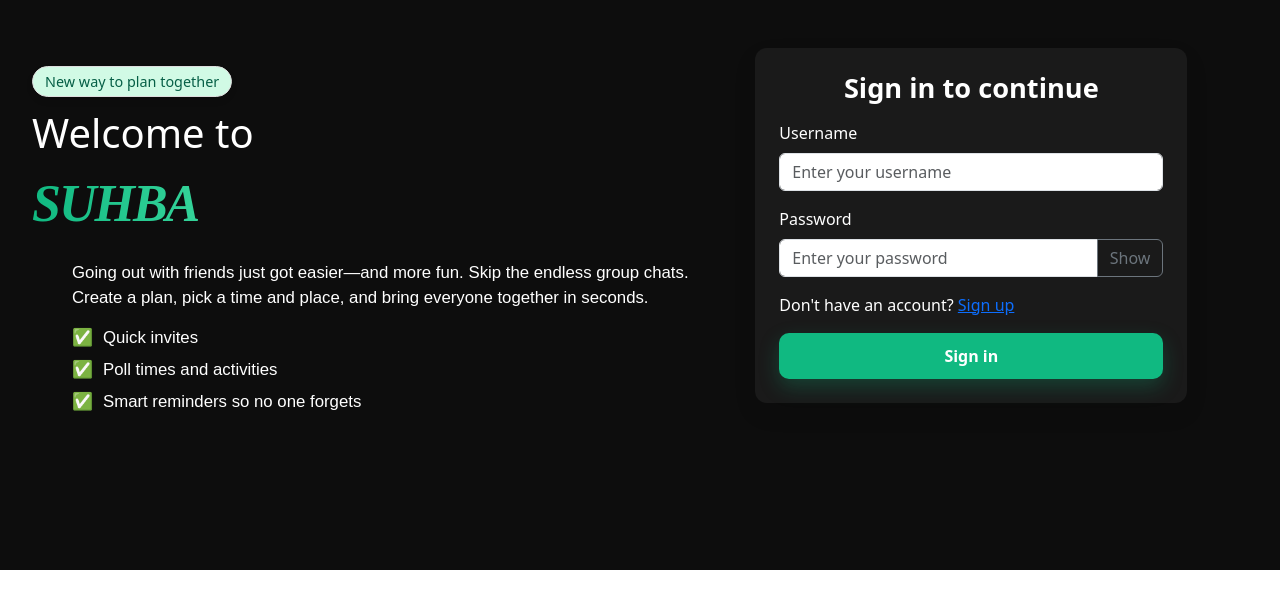
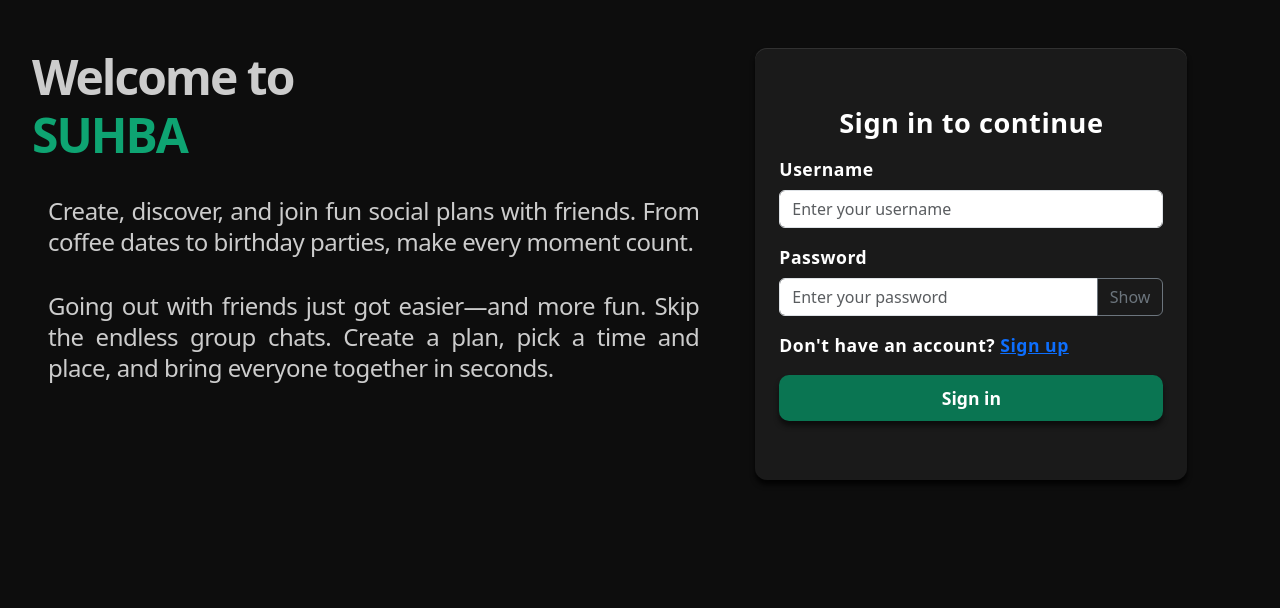
Before and after one commit to xhasanzx/Eventify, a React (Vite) app in the folder frontend/: page /login in a window 1280 px wide. Shown: the top 608 px of the page. Built offline with nearby package versions, Linux system fonts and the light colour scheme; no server answers.

Commit message:
changed the login page to dark mode

```diff
--- a/frontend/src/components/LoginForm.jsx
+++ b/frontend/src/components/LoginForm.jsx
@@ -37,9 +37,7 @@ export default function LoginForm() {
   return (
     <div className="login-form">
       <div className="card-body" style={{ padding: "24px" }}>
-        <h2 className="text-center mb-3 header">
-          Sign in to continue
-        </h2>
+        <h2 className="text-center mb-3 header">Sign in to continue</h2>
         {error && (
           <div className="alert alert-danger py-2" role="alert">
             {error}
@@ -87,16 +85,7 @@ export default function LoginForm() {
 
           <button
             type="submit"
-            className="btn w-100"
-            style={{
-              textDecoration: "none",
-              background: "#10b981",
-              color: "white",
-              padding: "10px 16px",
-              borderRadius: "10px",
-              fontWeight: 700,
-              boxShadow: "0 8px 20px rgba(16,185,129,0.25)",
-            }}
+            className="login-button-primary"
             disabled={isLoading}
           >
             {isLoading ? "Signing in..." : "Sign in"}
--- a/frontend/src/pages/LoginPage.jsx
+++ b/frontend/src/pages/LoginPage.jsx
@@ -4,87 +4,23 @@ export default function LoginPage() {
   return (
     <div className="login-page row">
       <div className="col-7">
-        <h1 className="landing-page-title col-12">
-          <span
-            className="landing-page-subtitle"
-            style={{
-              display: "inline-block",
-              padding: "6px 12px",
-              fontSize: "0.9rem",
-              color: "#065f46",
-              background: "#d1fae5",
-              borderRadius: "9999px",
-              border: "1px solid rgb(221, 221, 221)",
-              boxShadow: "0 4px 6px rgba(0, 0, 0, 0.1)",
-              marginBottom: "12px",
-            }}
-          >
-            New way to plan together
-          </span>
-          <br />
-          <p style={{
-            color: "hsla(0, 0%, 100%, 1.00)",
-          }}>Welcome to</p>
-          <span
-            className="suhba-title"
-            style={{
-              fontFamily: "Fjalla One",
-              fontStyle: "oblique",
-              fontWeight: "bold",
-              fontSize: "3.25rem",
-              background: "linear-gradient(90deg, #10b981, #34d399)",
-              WebkitBackgroundClip: "text",
-              backgroundClip: "text",
-              color: "transparent",
-            }}
-          >
-            SUHBA
-          </span>
-        </h1>
-        <div
-          className="landing-page-text col-12"
-          style={{
-            padding: "8px 40px 0px 40px",
-            marginBottom: "120px",
-            textAlign: "left",
-            fontFamily: "Arial",
-            fontSize: "1.05rem",
-            color: "hsla(0, 0%, 100%, 1.00)",
-            maxWidth: "720px",
-          }}
-        >
-          <p style={{ marginTop: "8px", marginBottom: "12px" }}>
+        <div className="landing-page-title col-12">
+          <h1 className="login-page-title">
+            Welcome to
+            <br />
+            <span className="suhba-title">SUHBA</span>
+          </h1>
+        </div>
+        <div className="col-12">
+          <p className="login-page-text">
+            Create, discover, and join fun social plans with friends. From
+            coffee dates to birthday parties, make every moment count.
+          </p>
+          <p className="login-page-text">
             Going out with friends just got easier—and more fun. Skip the
             endless group chats. Create a plan, pick a time and place, and bring
             everyone together in seconds.
           </p>
-          <ul
-            style={{
-              listStyle: "none",
-              padding: 0,
-              margin: 0,
-              lineHeight: 1.9,
-            }}
-          >
-            <li style={{ display: "flex", alignItems: "center", gap: "10px" }}>
-              <span role="img" aria-label="check">
-                ✅
-              </span>
-              Quick invites
-            </li>
-            <li style={{ display: "flex", alignItems: "center", gap: "10px" }}>
-              <span role="img" aria-label="check">
-                ✅
-              </span>
-              Poll times and activities
-            </li>
-            <li style={{ display: "flex", alignItems: "center", gap: "10px" }}>
-              <span role="img" aria-label="check">
-                ✅
-              </span>
-              Smart reminders so no one forgets
-            </li>
-          </ul>
         </div>
       </div>
 
--- a/frontend/src/style/style.css
+++ b/frontend/src/style/style.css
@@ -7,29 +7,79 @@
 
 /* CSS Variables */
 :root {
-  --col-dark: hsl(0, 0%, 5%);
-  --col-medium: hsl(0, 0%, 10%);
-  --col-light: hsl(0, 0%, 15%);
-  --text-primary: hsl(160, 84%, 39%);
-  --text-secondary: hsl(0, 0%, 20%);
+  --bg-dark: hsl(0, 0%, 5%);
+  --bg-medium: hsl(0, 0%, 10%);
+  --bg-light: hsl(0, 0%, 15%);
+
+  --primary-light: hsl(160, 84%, 40%);
+  --primary-medium: hsl(160, 84%, 35%);
+  --primary-dark: hsl(160, 84%, 25%);
+
+  --text-light: hsl(0, 0%, 90%);
+  --text-medium: hsl(0, 0%, 80%);
+  --text-dark: hsl(0, 0%, 70%);
+
+  --secondary: hsl(0, 0%, 20%);
 }
 
 .login-page {
-  padding: 2rem;
-  padding-top: 3rem;
-  background-color: var(--col-dark);
-  display: flex;
-  min-width: 100vw;
+  height: 100vh;
+  padding: 3rem 2rem 3rem 2rem;
+  background-color: var(--bg-dark);
 }
 
 .login-form {
   width: 27rem;
-  background-color: var(--col-medium);
+  height: 27rem;
+  display: flex;
+  align-items: center;
+  background-color: var(--bg-medium);
   color: white;
+  font-weight: 600;
+  font-size: 1.1rem;
+  letter-spacing: 0.5px;
+  border-radius: 12px;
+  box-shadow: inset 0 1px hsl(0, 0%, 100%, 0.1), 0 5px 5px rgba(0, 0, 0, 0.8);
+}
+
+.login-button-primary {
+  width: 100%;
+  text-decoration: none;
+  background: var(--primary-dark);
+  color: white;
+  padding: 10px 16px;
+  border-radius: 10px;
+  font-weight: 700;
+  border: none;
+  box-shadow: 0 5px 5px var(--bg-dark);
+  transition: transform 0.3s ease;
+}
+
+.login-button-primary:hover {
+  transform: translateY(-1px);
+  box-shadow: 0px 1px 5px var(--bg-light);
+}
+
+.suhba-title {
+  color: var(--primary-medium);
+}
+
+.login-page-title {
+  color: var(--text-medium);
+  font-size: 3rem;
+  font-weight: 800;
+  letter-spacing: -2px;
+}
+
+.login-page-text {
+  margin-top: 2rem;
+  padding: 0 2rem 0 1rem;
+  text-align: justify;
+  color: var(--text-medium);
+  font-size: 1.5rem;
   font-weight: 500;
-  display: flex;
-  border-radius: 12px;
-  box-shadow: 0 10px 25px rgba(0, 0, 0, 0.08);
+  letter-spacing: -0.5px;
+  line-height: 1.3;
 }
 
 .header {
@@ -37,13 +87,6 @@
   font-weight: 800;
   font-size: 1.7rem;
   text-align: center;
-}
-
-.suhba-title {
-  color: var(--text-primary);
-  font-weight: 800;
-  font-size: 2rem;
-  letter-spacing: -2px;
 }
 
 .my-nav-item {
@@ -60,12 +103,12 @@
 }
 
 .my-nav-item.active {
-  color: var(--text-primary);
+  color: var(--primary-medium);
   background-color: rgba(62, 81, 75, 0.15);
 }
 
 .my-button {
-  background-color: var(--text-primary);
+  background-color: var(--primary-medium);
   color: white;
   font-size: 1.2rem;
   font-weight: 700;
@@ -119,9 +162,9 @@
 }
 
 .plan-card:hover {
-  border: 1px solid var(--text-primary);
+  border: 1px solid var(--primary-medium);
   box-shadow: 2px 2px 4px rgba(0, 0, 0, 0.2);
-  color: var(--text-primary);
+  color: var(--primary-medium);
 }
 
 .plan-card-body-with-img {
@@ -145,7 +188,7 @@
 .plan-card-meta {
   padding: 0;
   margin: 0 0 0.1rem 0;
-  color: var(--text-primary);
+  color: var(---primary);
   font-size: 1rem;
   font-weight: 500;
   letter-spacing: 0.5px;
```
